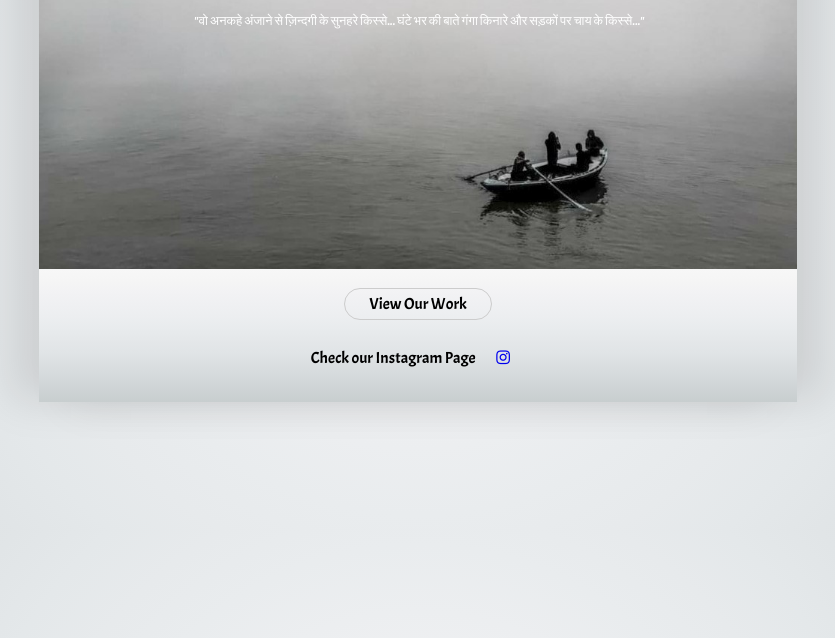
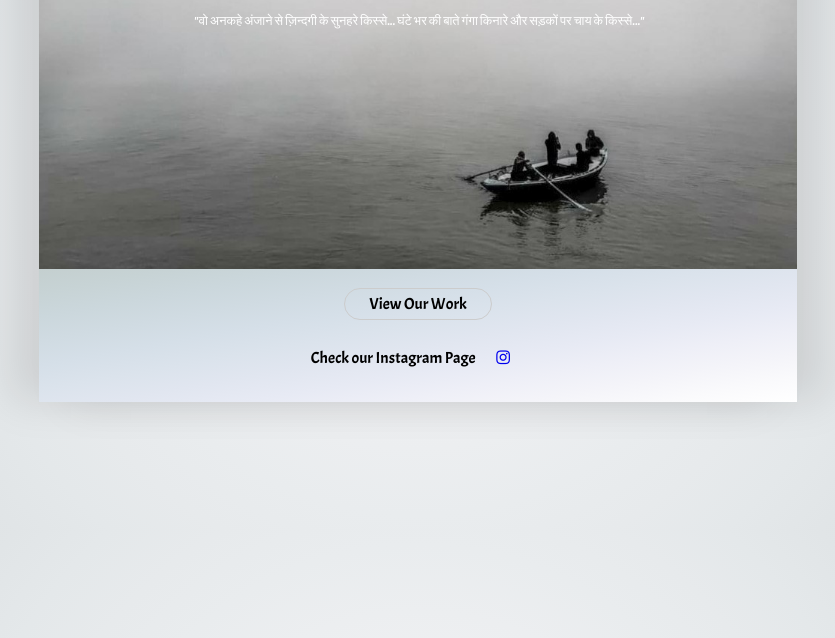
Before and after one commit to rush-tea/rush-tea.github.io-Photogallery, a plain HTML site: page index.html in a window 1280 px wide. Shown: the part 162-800 px from the top of the page, without its empty margins (222-1057 px from the left). Drawn offline with Linux system fonts and the light colour scheme.

Commit message:
Update photosite.css
changed the linear gradient of links

```diff
--- a/photosite.css
+++ b/photosite.css
@@ -58,7 +58,7 @@ img {
 	text-align: center;
 	background-color: #fff;
 	padding-bottom: 0.5rem;
-	background-image: linear-gradient(to bottom, #f7f7f7, #f5f5f5, #f2f2f4, #eff0f2, #eceef0, #e8ebed, #e4e7e9, #e0e4e6, #dadee0, #d4d9db, #ced3d5, #c8cecf);
+	background-image: linear-gradient(to left top, #ffffff, #fafafc, #f4f4f9, #eeeff7, #e7eaf4, #e1e6f0, #dbe3ec, #d5dfe8, #d0dbe2, #cbd7dc, #c7d3d5, #c4cfcf);
 }
 .fa {
   padding: 0.5rem;
```
